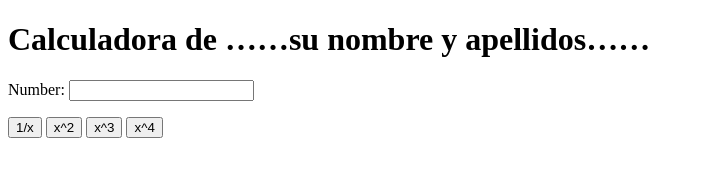
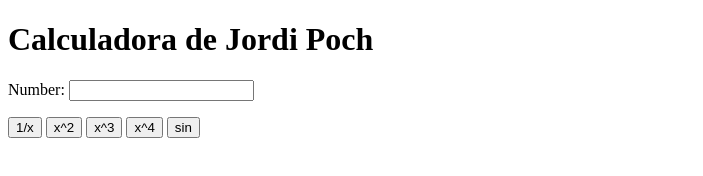
Before and after one commit to Trainival/my_calculator_2, a plain HTML site: page index.html in a window 1280 px wide. Shown: the whole page, without its empty margins (0-703 px from the left). Drawn offline with Linux system fonts and the light colour scheme.

Commit message:
sin(x) button

```diff
--- a/index.html
+++ b/index.html
@@ -5,7 +5,7 @@
 		<meta charset="utf-8">
 	</head>
 	<body>
-		<h1>Calculadora de ……su nombre y apellidos……</h1>
+		<h1>Calculadora de Jordi Poch</h1>
 		Number:
 		<input type="text" id="n1">
 		<p>
@@ -13,6 +13,7 @@
             <button onClick="square()"> x^2 </button>
 			<button onclick="cube()"> x^3 </button>
 			<button onclick="power_4()"> x^4</button>
+			<button onclick="sine()"> sin </button>
 		</p>
 		<script type="text/javascript">
 			function cube() {
@@ -31,6 +32,10 @@
 				var num = document.getElementById("n1");
 				num.value = Math.pow(num.value, 4);
 			}
+			function sine() {
+                var num = document.getElementById("n1");
+                num.value = Math.sin(num.value);
+            }
 		</script>
 	</body>
 </html>
```
